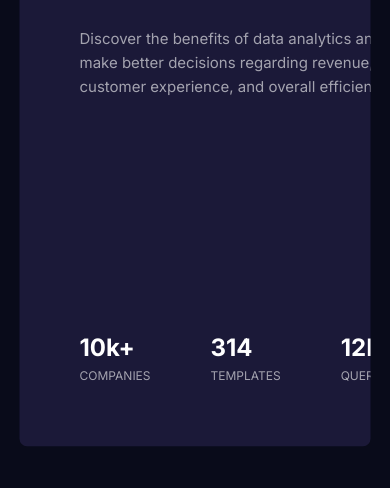
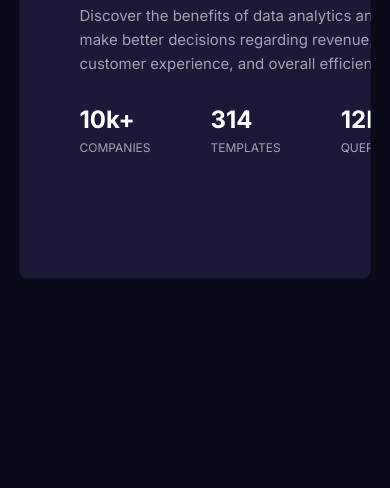
Before and after one commit to omar-jalal/Stats-Preview-Card, a plain HTML site: page index.html in a window 390 px wide. Shown: the part 356-844 px from the top of the page. Drawn offline with Linux system fonts and the light colour scheme.

Commit message:
Fixed Responsive Layouts

```diff
--- a/style/style.css
+++ b/style/style.css
@@ -207,7 +207,7 @@ main {
 
 @media(max-width: 59.75rem) {
     .stats {
-        min-height: 90%;
+        max-height: 90%;
         min-width: 90%;
         overflow: hidden;
         grid-template-columns: repeat(2, 1fr);
@@ -241,8 +241,9 @@ main {
     }
 
     .stats .stats-info .stats-numbers {
-        margin: 0;
-        margin-top: 3em;
+        margin-top: 2em;
+        margin-bottom: 4em;
+
     }
 }
 
```
